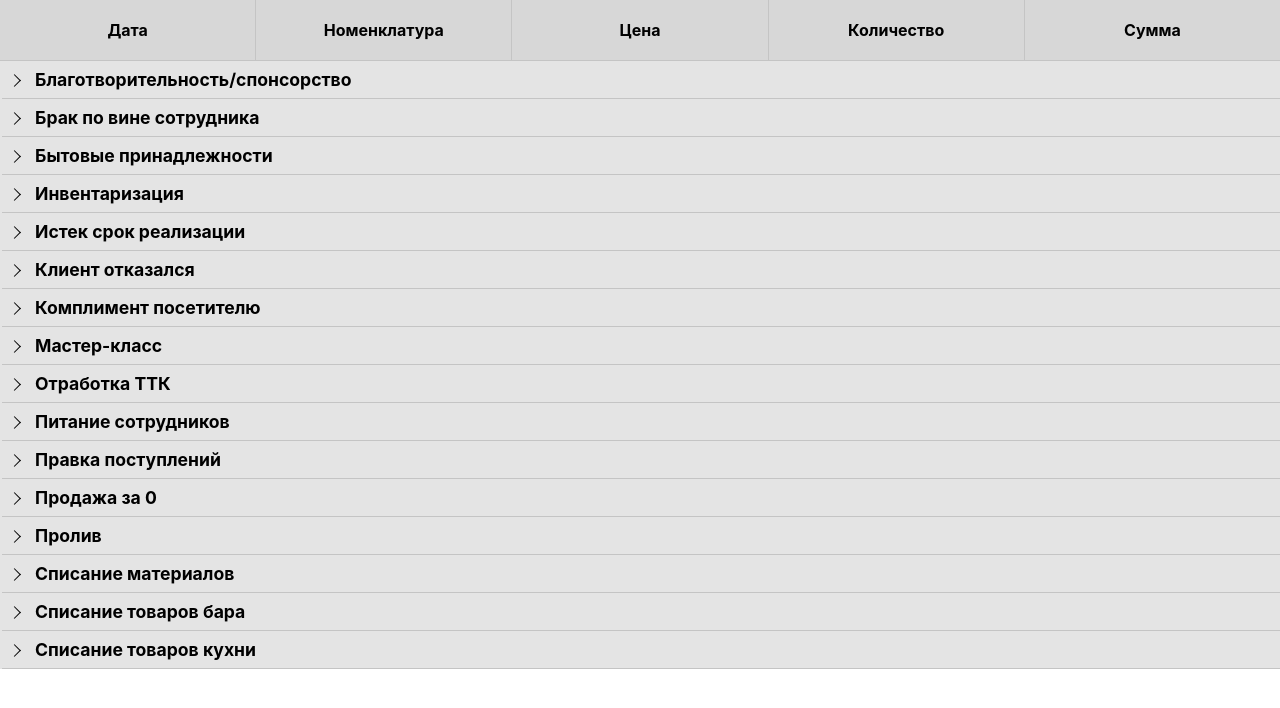
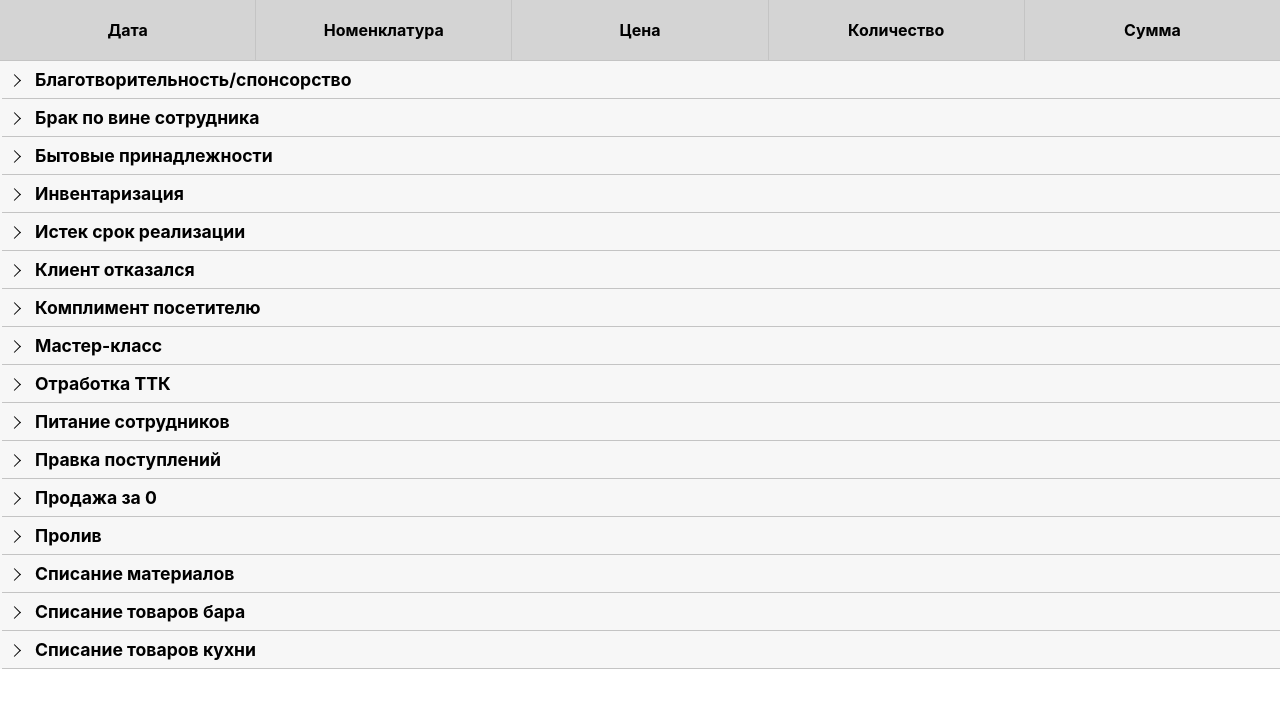
Before and after one commit to ivanboriev/flex-table, a React (Create React App) app: page / in a window 1280 px wide. Shown: the top 708 px of the page. Built offline with nearby package versions, Linux system fonts and the light colour scheme.

Commit message:
expaded fix

```diff
--- a/src/components/table/Table.scss
+++ b/src/components/table/Table.scss
@@ -1,7 +1,8 @@
 // Settings
-$bg-wrapper-color: #e4e4e4;
-$bg-header: #d7d7d7;
-$bg-data-table: #f7f7f7;
+$bg-wrapper-color: #f7f7f7;
+$bg-header: #d4d4d4;
+$bg-data-table: #fff;
+$bg-expanded-row: #e2e2e2;
 $wrapper-height: calc(100vh - 60px);
 $border: 1px solid #c4c4c4;
 
@@ -94,7 +95,7 @@ $border: 1px solid #c4c4c4;
         border: none;
       }
       &.item {
-        margin-left: 10px;
+        padding-left: 20px !important;
       }
       &.data {
         padding: 0;
@@ -105,6 +106,9 @@ $border: 1px solid #c4c4c4;
           background-color: #eff9f1;
         }
       }
+      &.expanded {
+        background-color: $bg-expanded-row;
+      }
     }
   }
 }
--- a/src/components/table/panel/Panel.jsx
+++ b/src/components/table/panel/Panel.jsx
@@ -3,8 +3,10 @@ import PropTypes from 'prop-types';
 
 const Panel = props => {
   const { title, expanded, className, hasChilds, onClick } = props;
+  const classPanel = expanded ? `panel ${className} expanded` : `panel ${className}`;
+
   return (
-    <div className={`panel ${className}`} onClick={onClick} aria-hidden>
+    <div className={classPanel} onClick={onClick} aria-hidden>
       {hasChilds ? <span className={expanded ? 'arrow down' : 'arrow'} /> : null}
       <span className="title">{title}</span>
     </div>
```
